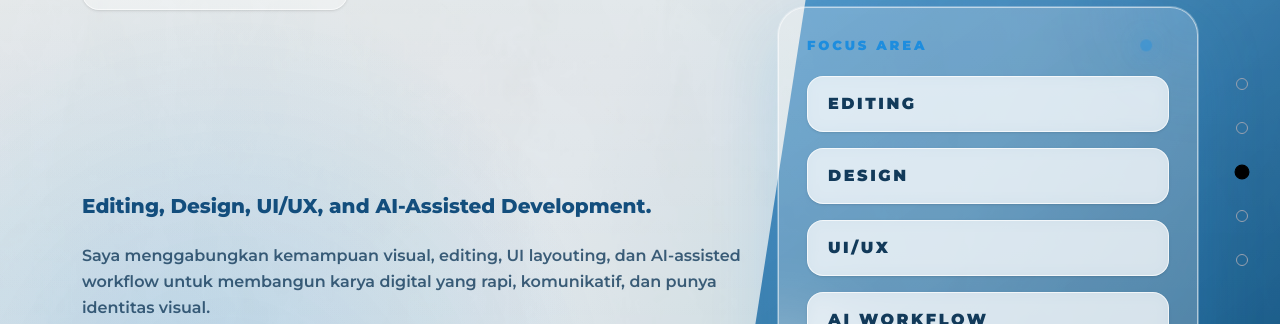
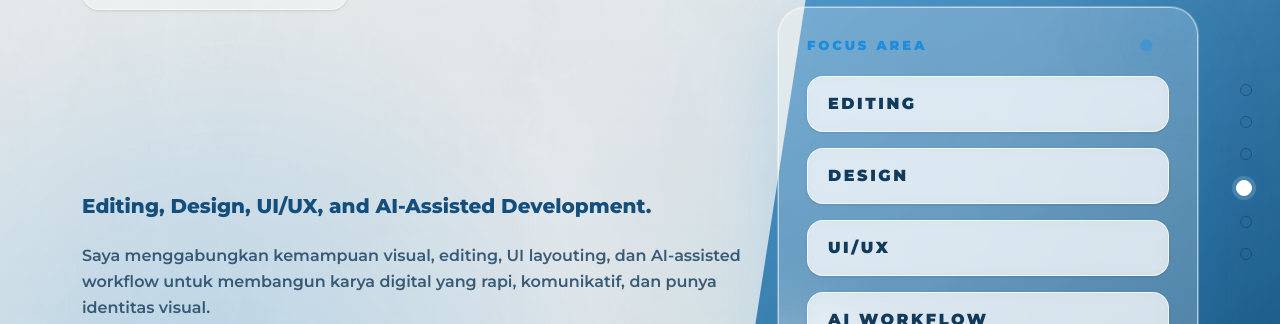
Before and after one commit to Abduldinata/hiyosashii-portfolio, a Next.js app: page / in a window 1280 px wide. Shown: the part 228-552 px from the top of the page. Built offline with nearby package versions, Linux system fonts and the light colour scheme.

Commit message:
improve side navigation feedback

```diff
--- a/src/components/layout/SideNavigation.jsx
+++ b/src/components/layout/SideNavigation.jsx
@@ -1,22 +1,30 @@
 "use client";
 
 import React, { useEffect, useState } from "react";
-import { SITE_CONFIG } from "../../constants/site";
+
+const sections = [
+  { id: "home", label: "Home", href: "#home" },
+  { id: "profile", label: "Profile", href: "#profile" },
+  { id: "skills", label: "Skills", href: "#skills" },
+  { id: "portfolio", label: "Portfolio", href: "#portfolio" },
+  { id: "achievement", label: "Achievement", href: "#achievement" },
+  { id: "contact", label: "Contact", href: "#contact" },
+];
 
 export default function SideNavigation() {
-  const [activeSection, setActiveSection] = useState("profile");
+  const [activeSection, setActiveSection] = useState("home");
 
   useEffect(() => {
     const handleScroll = () => {
-      const sections = SITE_CONFIG.navItems.map((item) =>
+      const sectionElements = sections.map((item) =>
         document.getElementById(item.id),
       );
       const scrollPosition = window.scrollY + window.innerHeight / 3;
 
-      for (let i = sections.length - 1; i >= 0; i--) {
-        const section = sections[i];
+      for (let i = sectionElements.length - 1; i >= 0; i--) {
+        const section = sectionElements[i];
         if (section && scrollPosition >= section.offsetTop) {
-          setActiveSection(SITE_CONFIG.navItems[i].id);
+          setActiveSection(sections[i].id);
           break;
         }
       }
@@ -29,31 +37,26 @@ export default function SideNavigation() {
   }, []);
 
   return (
-    <aside className="fixed right-6 top-1/2 -translate-y-1/2 z-40 hidden lg:flex flex-col gap-4">
-      {SITE_CONFIG.navItems.map((item) => {
-        const isActive = activeSection === item.id;
-        return (
+    <aside className="fixed right-7 top-1/2 z-40 hidden -translate-y-1/2 flex-col gap-5 md:flex">
+      {sections.map((item) => (
         <a
           key={item.id}
           href={item.href}
-            className="group relative flex items-center justify-end p-2"
+          className="group relative flex items-center justify-end"
           aria-label={`Go to ${item.label}`}
         >
-            {/* Tooltip */}
-            <span className="absolute right-8 text-xs font-semibold bg-gray-900 text-white dark:bg-white dark:text-black py-1 px-2 rounded opacity-0 translate-x-2 group-hover:opacity-100 group-hover:translate-x-0 transition-all duration-200 pointer-events-none whitespace-nowrap">
+          <span className="pointer-events-none absolute right-7 whitespace-nowrap rounded-full border border-white/60 bg-white/90 px-3 py-1 text-[10px] font-black uppercase tracking-[0.16em] text-[#123A5A] opacity-0 shadow-md backdrop-blur-md transition-all duration-300 ease-out group-hover:-translate-x-1 group-hover:opacity-100">
             {item.label}
           </span>
-            {/* Dot */}
           <span
-              className={`w-3 h-3 rounded-full transition-all duration-300 border ${
-                isActive
-                  ? "bg-black dark:bg-white border-black dark:border-white scale-125"
-                  : "bg-transparent border-gray-400 dark:border-zinc-600 hover:border-primary-blue"
+            className={`relative block rounded-full border transition-all duration-300 ease-out hover:scale-125 hover:border-white hover:bg-white/90 hover:shadow-[0_0_18px_rgba(30,141,222,0.35)] ${
+              activeSection === item.id
+                ? "h-4 w-4 border-white bg-white shadow-[0_0_0_4px_rgba(255,255,255,0.16),0_0_22px_rgba(30,141,222,0.35)]"
+                : "h-3 w-3 border-[#123A5A]/50 bg-transparent"
             }`}
           />
         </a>
-        );
-      })}
+      ))}
     </aside>
   );
 }
```
Lines whose indentation alone changed are shown as unchanged.
